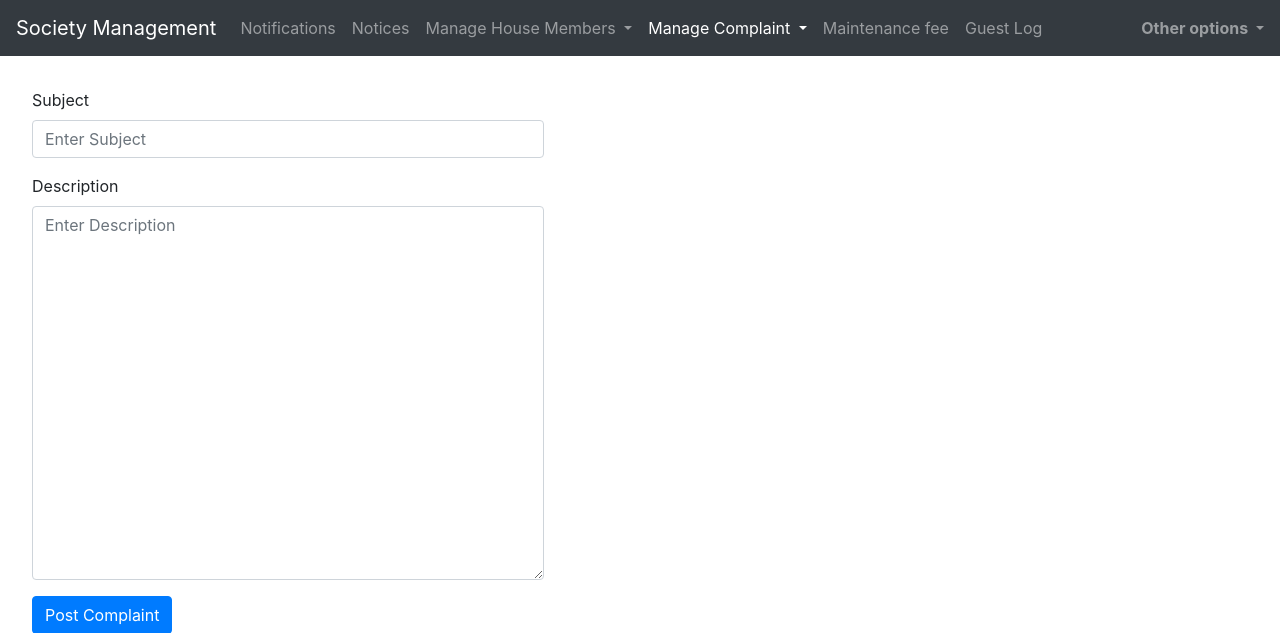
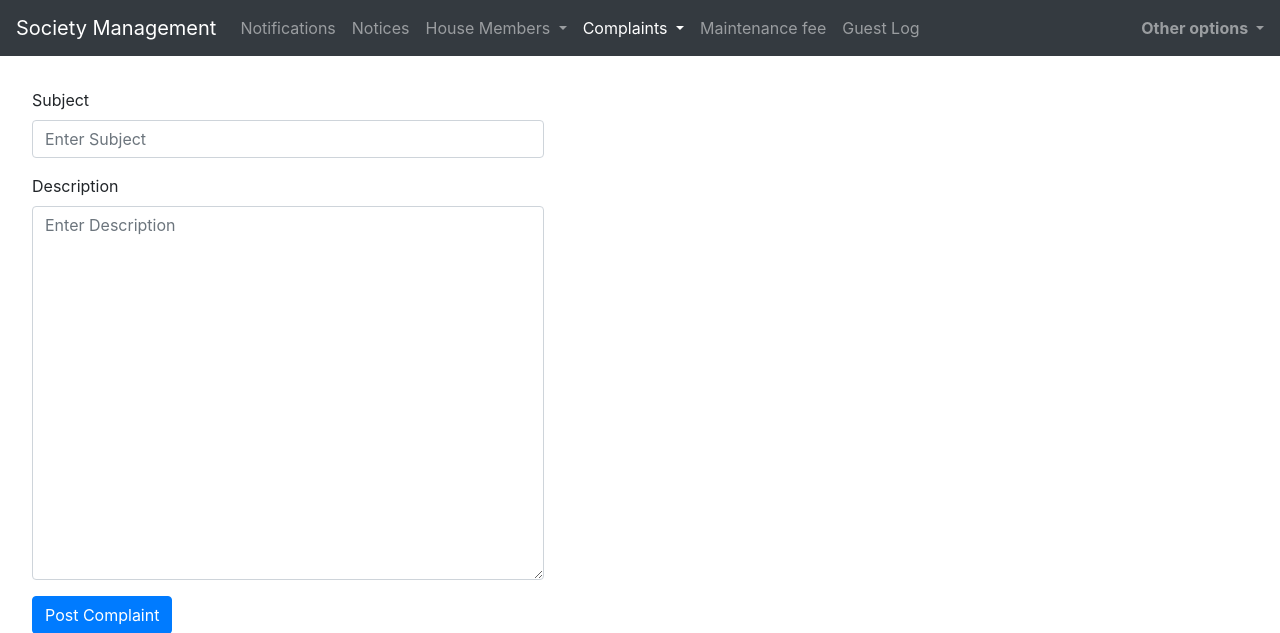
Before and after one commit to DHJariwala/DBMSProject, a Flask app: page /add-complaint in a window 1280 px wide. Shown: the top 633 px of the page. Run offline with Flask 2, Linux system fonts and the light colour scheme; some libraries are stand-ins or nearby versions.

Commit message:
title changes

```diff
--- a/templates/HouseNavbar.html
+++ b/templates/HouseNavbar.html
@@ -43,7 +43,7 @@
             <li class="nav-item dropdown {% if active_page == "Members" %}active{% endif %}">
                 <a class="nav-link dropdown-toggle" href="#" id="HouseDropdown" role="button" data-toggle="dropdown"
                 aria-haspopup="true" aria-expanded="false">
-                    Manage House Members
+                    House Members
                 </a>
                 <div class="dropdown-menu" aria-labelledby="HouseDropdown">
                     <a class="dropdown-item" href="{{ url_for('list_members')}}">List House Members</a>
@@ -53,11 +53,11 @@
             <li class="nav-item dropdown {% if active_page == "Complaint" %}active{% endif %}">
                 <a class="nav-link dropdown-toggle" href="#" id="ComplaintDropdown" role="button" data-toggle="dropdown"
                 aria-haspopup="true" aria-expanded="false">
-                    Manage Complaint
+                    Complaints
                 </a>
                 <div class="dropdown-menu" aria-labelledby="ComplaintDropdown">
-                    <a class="dropdown-item" href="{{ url_for('list_complaints')}}">List Complaints</a>
-                    <a class="dropdown-item" href="{{ url_for('add_complaint')}}">Add Complain</a>
+                    <a class="dropdown-item" href="{{ url_for('list_complaints')}}">Your Complaints</a>
+                    <a class="dropdown-item" href="{{ url_for('add_complaint')}}">New Complain</a>
                 </div>
             </li>
             <li class="nav-item {% if active_page == "Maintenance Fee" %}active{% endif %}">
--- a/templates/StaffNavbar.html
+++ b/templates/StaffNavbar.html
@@ -33,10 +33,10 @@
     <div class="collapse navbar-collapse" id="navbarText">
         <ul class="navbar-nav mr-auto">
             <li class="nav-item {% if active_page == "Search" %}active{% endif %}">
-            <a class="nav-link" href="{{url_for('search')}}">Search Resident</a>
+            <a class="nav-link" href="{{url_for('search')}}">Search Residents</a>
             </li>
             <li class="nav-item {% if active_page == "Manage Notice" %}active{% endif %}"">
-            <a class="nav-link" href="{{ url_for('list_notice', role='staff') }}">View Notice</a>
+            <a class="nav-link" href="{{ url_for('list_notice', role='staff') }}">Notices</a>
             </li>
             <li class="nav-item {% if active_page == "Complaints" %}active{% endif %}">
             <a class="nav-link" href="{{url_for('staff_complaint')}}">Complaints</a>
```
Also changed, not shown: templates/AdminNavbar.html (+4 -4 lines).
